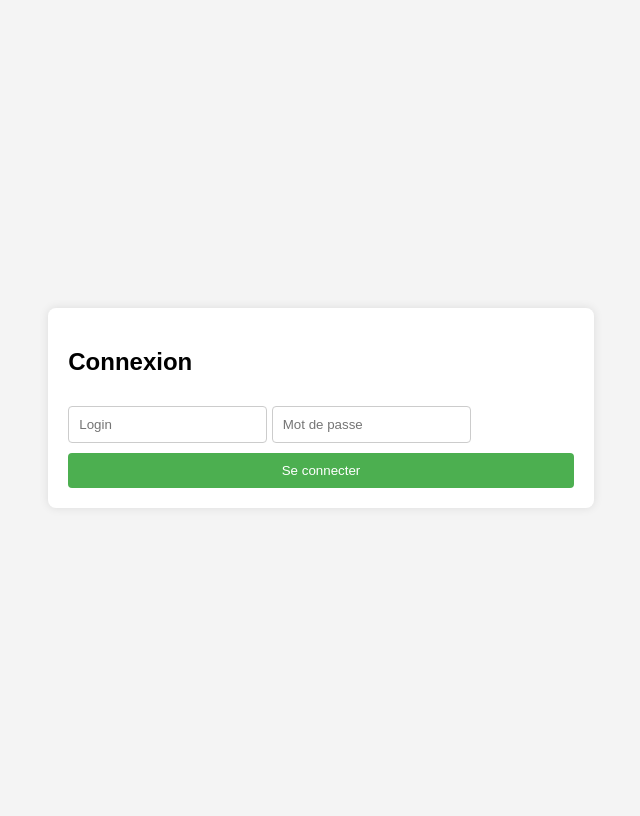
After one commit to elciv225/Projet-Final-L3, a PHP site: page /views/authentification.php in a window 1280 px wide. The commit adds this page. Shown: the whole page, without its empty margins (319-959 px from the left). Run offline with PHP 8.4, Linux system fonts and the light colour scheme.

```diff
--- a/app/Controllers/AccueilController.php
+++ b/app/Controllers/AccueilController.php
@@ -12,6 +12,6 @@ class AccueilController
             'title' => 'Accueil',
             'heading' => 'Bienvenue sur mon site',
             'content' => 'Ceci est la page d\'accueil de mon application.'
-        ], ['menu']);
+        ]);
     }
 }
--- /dev/null
+++ b/app/Controllers/Controller.php
@@ -0,0 +1,5 @@
+<?php
+
+abstract class Controller
+{
+}
--- a/app/Controllers/UtlisateurController.php
+++ b/app/Controllers/UtlisateurController.php
@@ -13,4 +13,5 @@ class UtlisateurController
         ]);
     }
 
+
 }
--- a/routes/web.php
+++ b/routes/web.php
@@ -1,8 +1,11 @@
 <?php
 
 use App\Controllers\AccueilController;
+use App\Controllers\AuthentificationController;
 use App\Controllers\UtlisateurController;
 return [
     ['GET', '/', [AccueilController::class, 'index']],
-    ['GET', '/utilisateur/{id:\d+}', [UtlisateurController::class, 'show']]
+    ['GET', '/utilisateur/{id:\d+}', [UtlisateurController::class, 'show']],
+    ['GET', '/authentification', [AuthentificationController::class, 'index']],
+    ['POST', '/login', [AuthentificationController::class, 'login']],
 ];
--- /dev/null
+++ b/views/authentification.php
@@ -0,0 +1,60 @@
+<!DOCTYPE html>
+<html lang="fr">
+<head>
+    <meta charset="UTF-8">
+    <title>Connexion</title>
+    <!-- Dans votre en-tête HTML -->
+    <link rel="stylesheet" href="/assets/css/ajax.css">
+    <script src="/assets/js/ajax.js" defer></script>
+    <style>
+        body {
+            font-family: Arial, sans-serif;
+            background: #f4f4f4;
+            display: flex;
+            height: 100vh;
+            justify-content: center;
+            align-items: center;
+        }
+
+        form {
+            background: white;
+            padding: 20px;
+            border-radius: 8px;
+            box-shadow: 0 0 10px rgba(0, 0, 0, 0.1);
+            width: auto;
+        }
+
+        input[type="text"], input[type="password"] {
+            width: auto;
+            padding: 10px;
+            margin: 10px 0;
+            border-radius: 4px;
+            border: 1px solid #ccc;
+        }
+
+        button {
+            width: 100%;
+            padding: 10px;
+            background: #4caf50;
+            color: white;
+            border: none;
+            border-radius: 4px;
+            cursor: pointer;
+        }
+
+        button:hover {
+            background: #45a049;
+        }
+
+    </style>
+</head>
+<body>
+<form action="/login" method="post" class="ajax-form">
+    <h2>Connexion</h2>
+    <input type="text" name="login" placeholder="Login" required>
+    <input type="password" name="password" placeholder="Mot de passe" required>
+    <button type="submit">Se connecter</button>
+</form>
+
+</body>
+</html>
--- a/views/components/loader.php
+++ /dev/null
@@ -1 +0,0 @@
-<?php echo "loader.php"; ?>
--- a/views/components/menu.php
+++ /dev/null
@@ -1 +0,0 @@
-<?php echo "menu.php"; ?>
```
Also changed, not shown: app/Controllers/AuthentificationController.php (added, +41 -0 lines), src/Http/Response.php (+9 -2 lines), src/View/View.php (+9 -9 lines), views/PersonnelAdministratif.php (added, +26 -0 lines), views/accueil.php (+22 -0 lines), public/assets/css/ajax.css (added), public/assets/css/main.css (added), public/assets/js/ajax.js (added), public/assets/js/main.js (added), public/index.php (line endings or trailing spaces).
